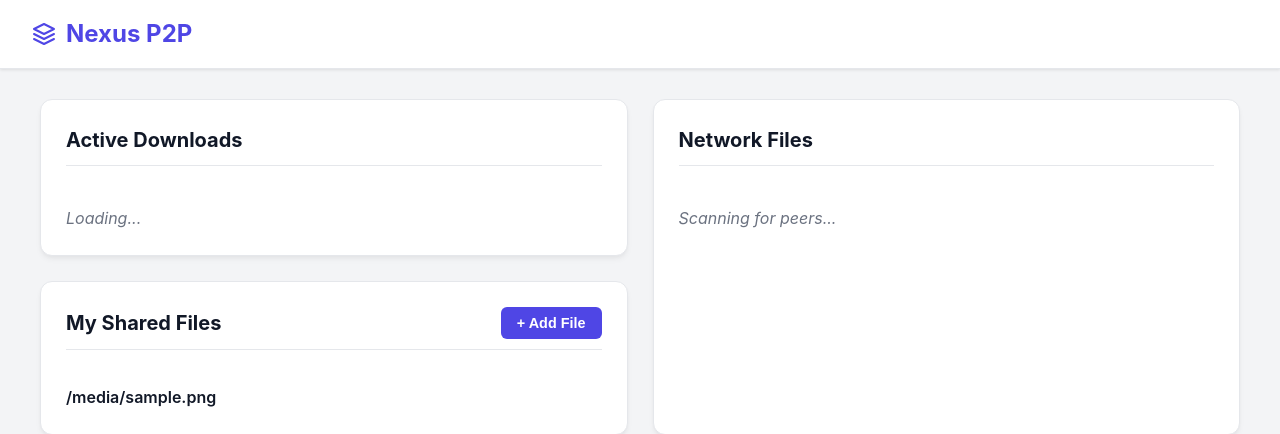
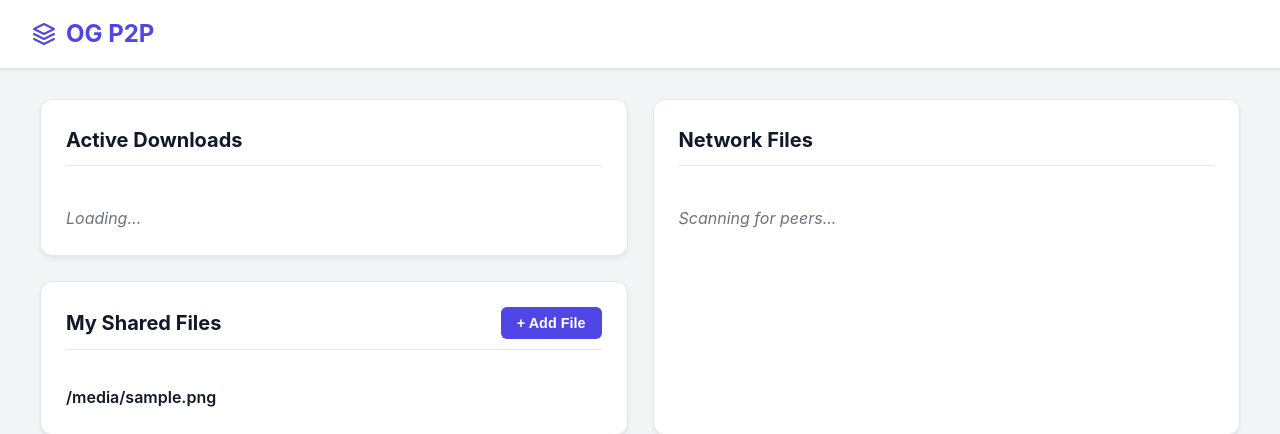
Before and after one commit to ofirGer/2026-Final-Project, a Python web app: template templates/index.html in a window 1280 px wide. Shown: the top 434 px of the page. Run offline with Jinja, Linux system fonts and the light colour scheme; the template is opened without the code that fills it: most values are stand-ins (such as "Sample title", 1, 10 or a date in 2020).

Commit message:
Better UI

```diff
--- a/templates/index.html
+++ b/templates/index.html
@@ -3,7 +3,7 @@
 <head>
     <meta charset="UTF-8">
     <meta name="viewport" content="width=device-width, initial-scale=1.0">
-    <title>Nexus P2P Sharer</title>
+    <title>OG P2P Sharer</title>
     <style>
         :root {
             --bg-color: #f3f4f6;
@@ -337,7 +337,7 @@
                 <polyline points="2 17 12 22 22 17"></polyline>
                 <polyline points="2 12 12 17 22 12"></polyline>
             </svg>
-            Nexus P2P
+            OG P2P
         </h1>
     </div>
 
```
